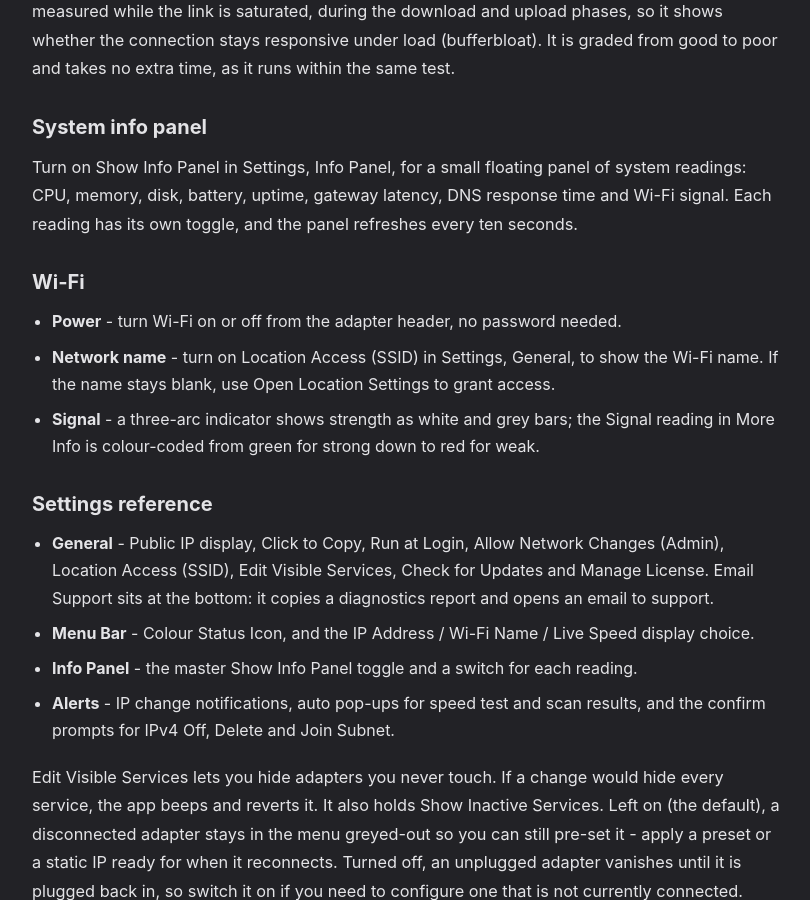
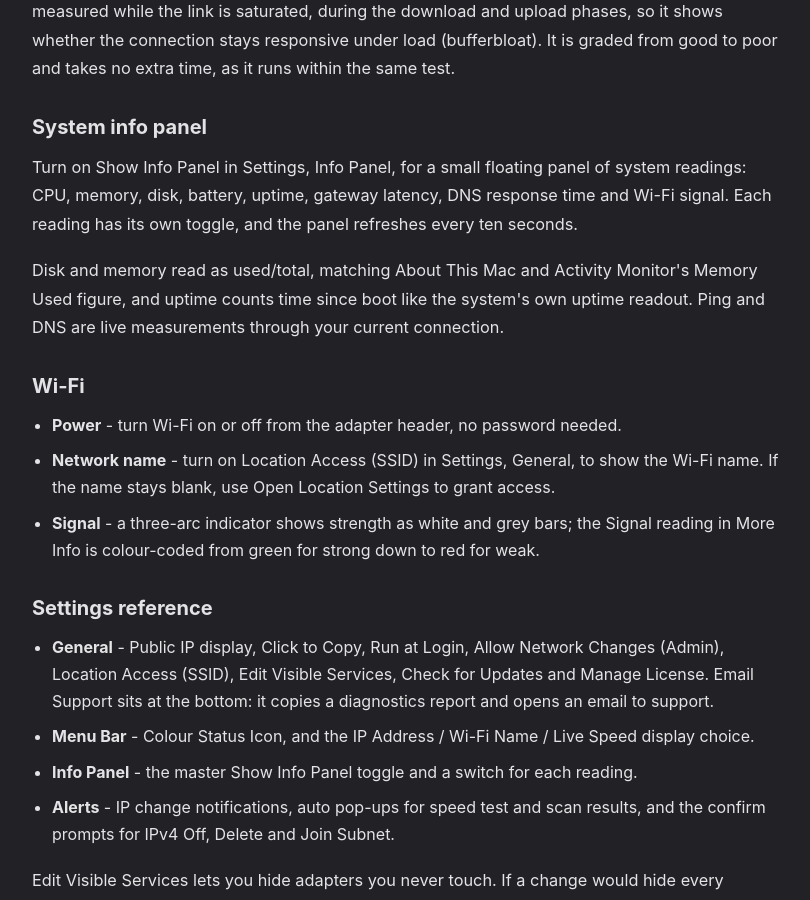
Before and after one commit to BSKapps/bskapps.github.io, a Jekyll site: the page articles/quicker-ip-guide/index.html, which Jekyll copies as it is, in a window 1280 px wide and 900 px high, scrolled down 5148 px. Shown: the whole window, without its empty margins (232-1042 px from the left). Built offline with Jekyll 4.4.1, drawn with Linux system fonts in a browser that asks for light colours.

Commit message:
Quicker IP guide: info panel readings match Apple's own meters

```diff
--- a/articles/quicker-ip-guide/index.html
+++ b/articles/quicker-ip-guide/index.html
@@ -120,6 +120,7 @@
 
             <h2>System info panel</h2>
             <p>Turn on Show Info Panel in Settings, Info Panel, for a small floating panel of system readings: CPU, memory, disk, battery, uptime, gateway latency, DNS response time and Wi-Fi signal. Each reading has its own toggle, and the panel refreshes every ten seconds.</p>
+            <p>Disk and memory read as used/total, matching About This Mac and Activity Monitor's Memory Used figure, and uptime counts time since boot like the system's own uptime readout. Ping and DNS are live measurements through your current connection.</p>
 
             <h2>Wi-Fi</h2>
             <ul>
```
